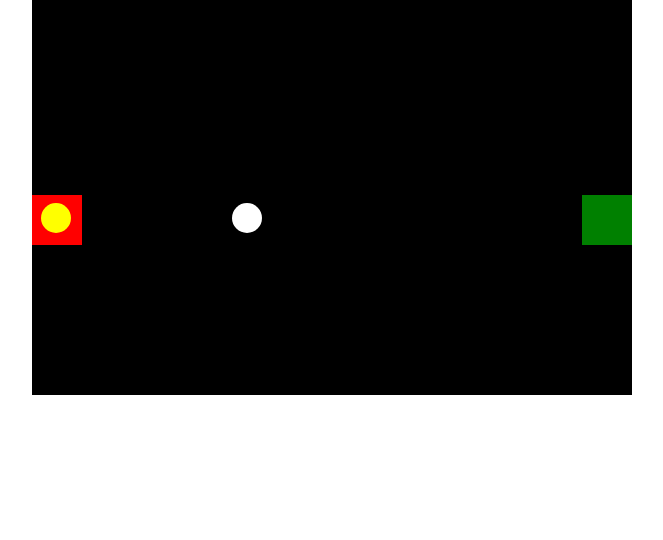
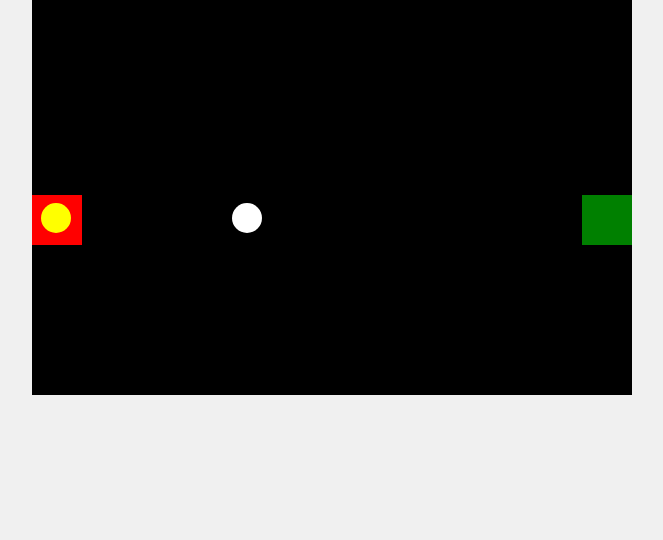
Before and after one commit to tess-phillips/KittyCandyCrack, a plain HTML site: page index.html in a window 1280 px wide. Shown: the part 260-800 px from the top of the page, without its empty margins (308-971 px from the left). Drawn offline with Linux system fonts and the light colour scheme.

Commit message:
background colour added

```diff
--- a/styles.css
+++ b/styles.css
@@ -4,7 +4,7 @@ body {
   flex-direction: column;
   justify-content: center;
   align-items: center;
-  /* background-color: #f0f0f0; */
+  background-color: #f0f0f0;
 }
 
 /* * {
```
